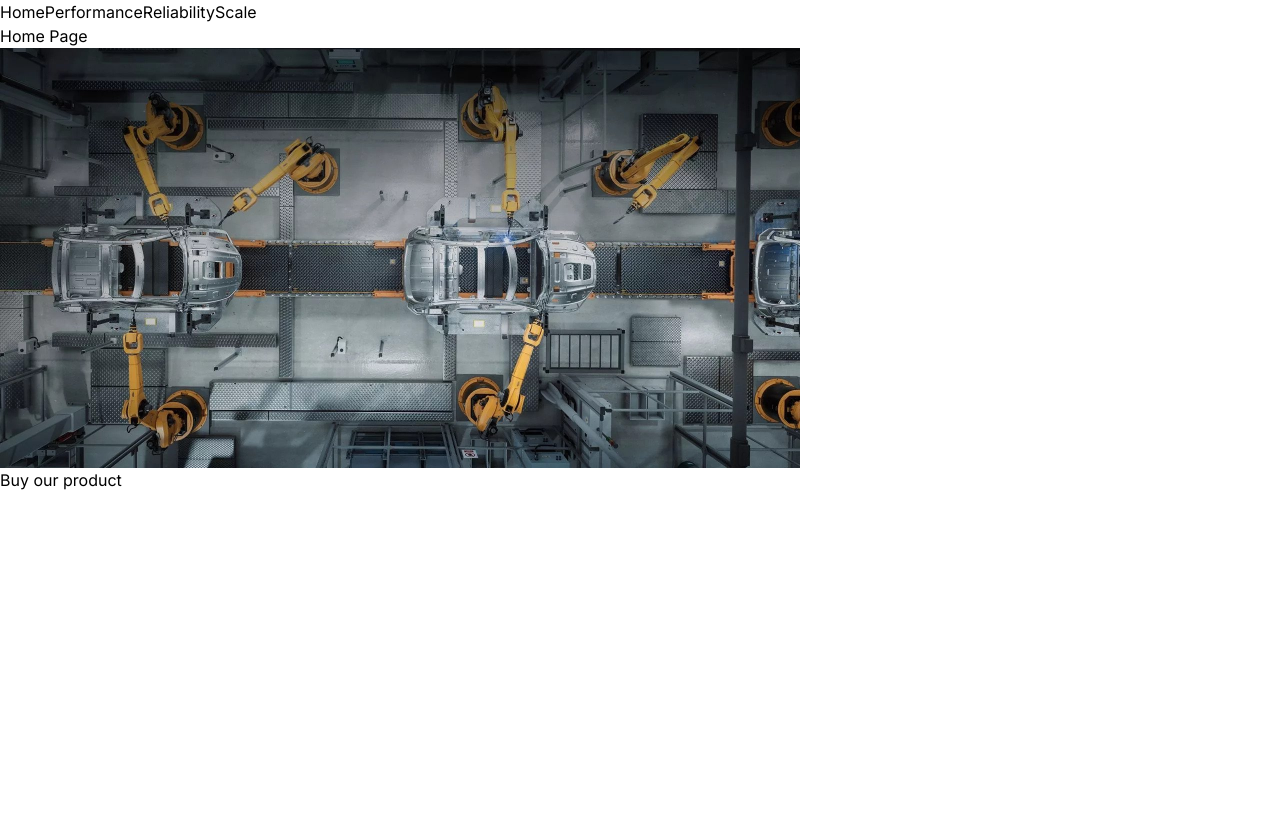
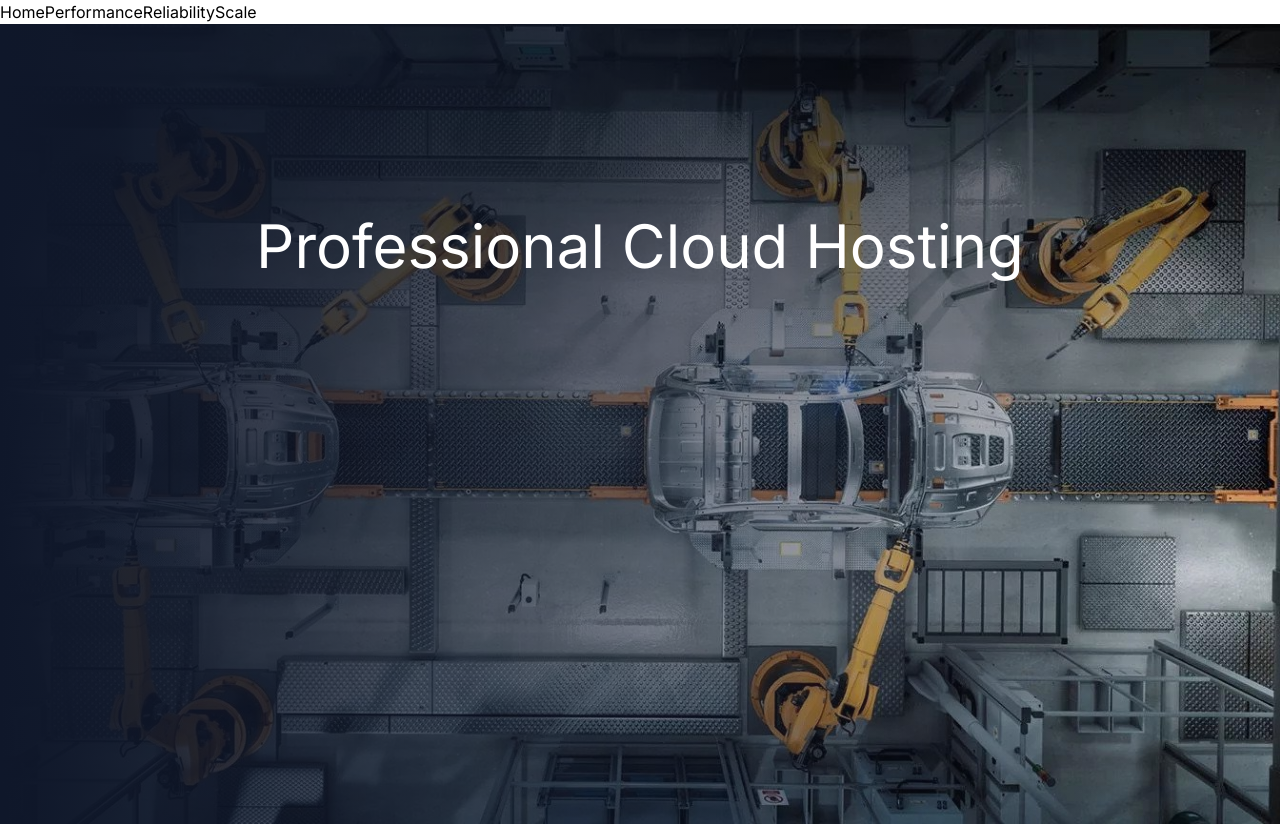
Before and after one commit to Harry8679/NextJS-Corp-Steph_Grid, a Next.js app: page / in a window 1280 px wide. Before the commit the page ends 800 px from the top, so only its background shows below. Built offline with nearby package versions, Linux system fonts and the light colour scheme.

Commit message:
Adding Reusable Presentation Component

```diff
--- a/src/app/page.tsx
+++ b/src/app/page.tsx
@@ -1,13 +1,9 @@
-import Image from 'next/image';
+// import Image from 'next/image';
 import homeImg from 'public/home.jpg';
+import Hero from "@/components/hero";
 
 export default function Home() {
   return (
-    <div>
-      Home Page
-      {/* <Image src={homeImg} alt='home image' fill style={{ objectFit: 'cover' }} /> */}
-      <Image src={homeImg} alt='image' width={800} height={600} />
-      <div>Buy our product</div>
-    </div>
+    <Hero imgData={homeImg} imgAtl='car factory' title='Professional Cloud Hosting' />
   );
 }
--- /dev/null
+++ b/src/components/hero.tsx
@@ -0,0 +1,22 @@
+import { StaticImageData } from "next/image";
+import Image from 'next/image';
+
+interface HeroProps {
+    imgData: StaticImageData;
+    imgAtl: string;
+    title: string;
+}
+
+export default function Hero(props: HeroProps) {
+    return (
+        <div className="relative h-screen">
+            <div className="absolute -z-10 inset-0">
+                <Image src={props.imgData} alt={props.imgAtl} fill style={{ objectFit: 'cover' }} />
+                <div className="absolute inset-0 bg-gradient-to-r from-slate-900" />
+            </div>
+            <div className="pt-48 flex justify-center items-center">
+                <h1 className="text-white text-6xl">{props.title}</h1>
+            </div>
+        </div>
+    );
+};
```
